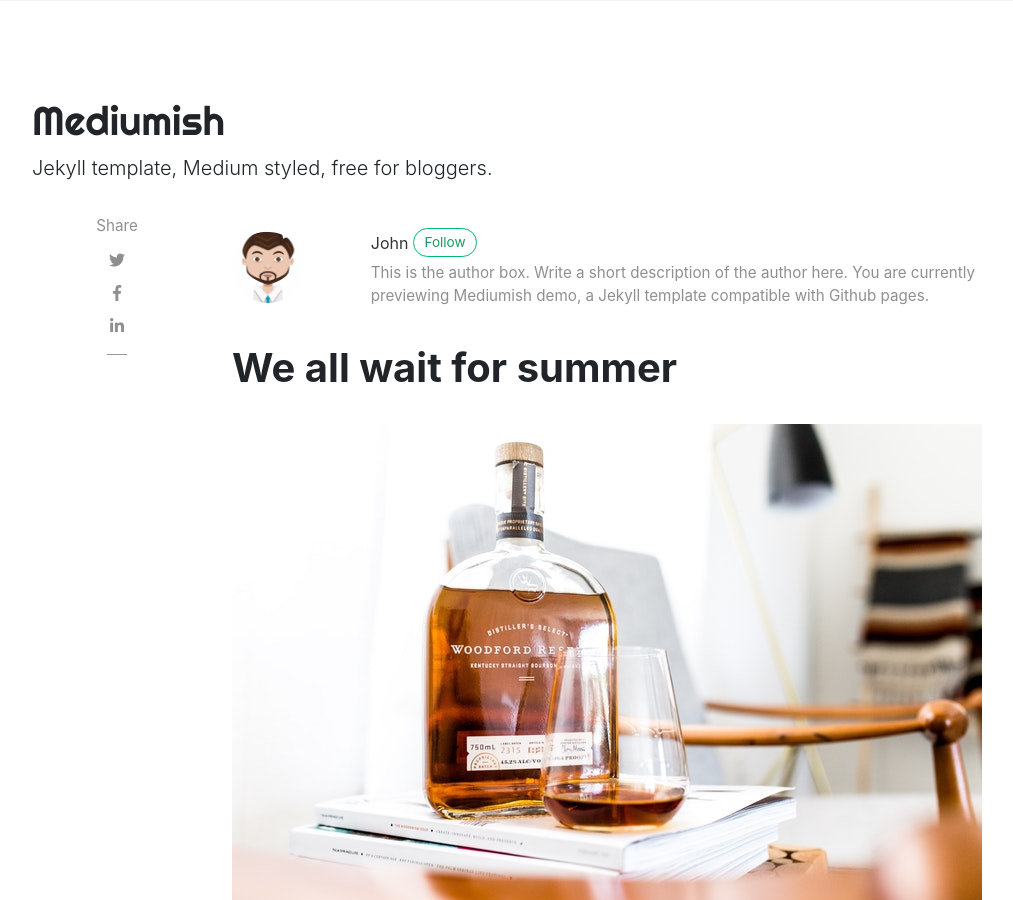
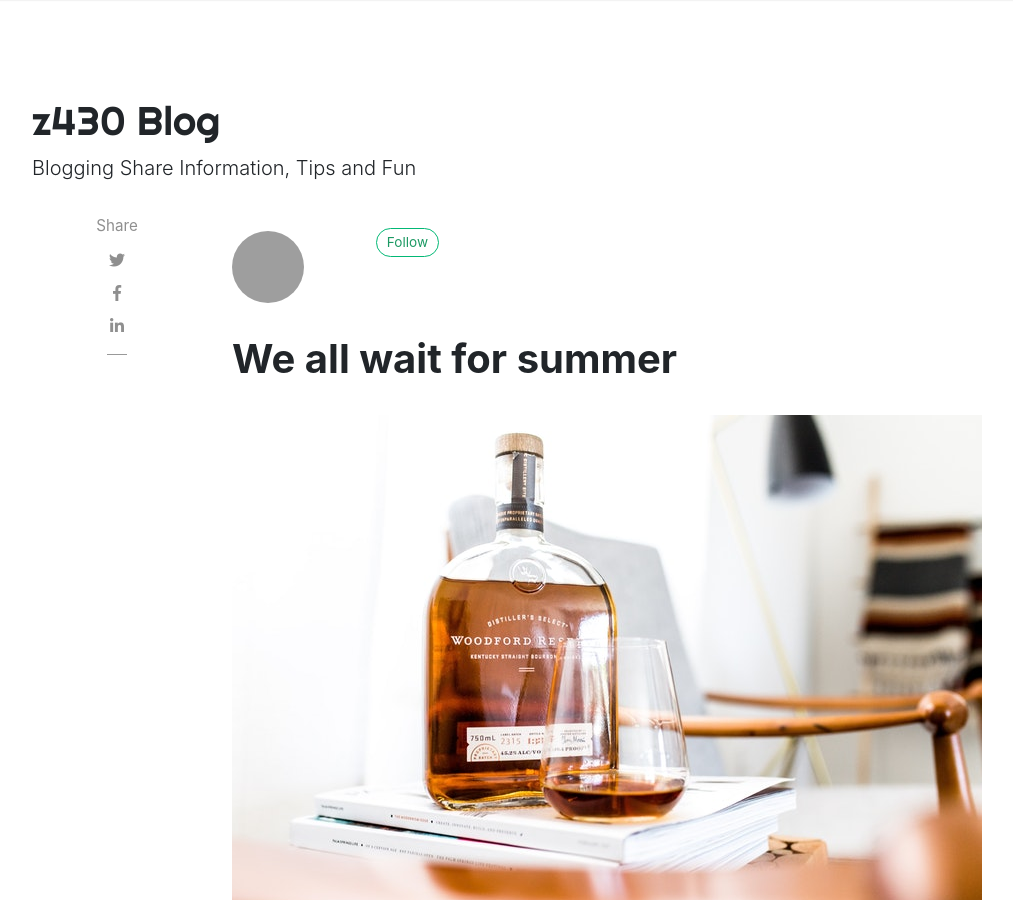
Before and after one commit to z430/z430.github.io, a Jekyll site: the page built from _posts/2018-01-12-we-all-wait-for-summer.md, in a window 1280 px wide and 900 px high. Shown: the whole window, without its empty margins (53-1066 px from the left). Built offline with Jekyll 4.4.1, drawn with Linux system fonts in a browser that asks for light colours; nearby versions of some CDN libraries; comment, search, counter and statistics services are not loaded; some of the changed text lies outside the part shown; grey boxes are pictures that could not be loaded.

Commit message:
update config file

```diff
--- a/_config.yml
+++ b/_config.yml
@@ -1,10 +1,10 @@
 # Site
-name: "Mediumish"
-title: "Mediumish"
-description: "Jekyll template, Medium styled, free for bloggers."
+name: "z430 Blog"
+title: "z430 Blog"
+description: "Blogging Share Information, Tips and Fun"
 logo: 'assets/images/logo.png'
 favicon: 'assets/images/logo.png'
-baseurl: /mediumish-theme-jekyll
+baseurl: ''
 google_analytics: 'UA-46278016-1'
 disqus: 'demowebsite'
 mailchimp-list: 'https://wowthemes.us11.list-manage.com/subscribe/post?u=8aeb20a530e124561927d3bd8&amp;id=8c3d2d214b'
@@ -13,23 +13,14 @@ permalink: /:title/
 
 # Authors
 authors:
-  sal:
-    name: Sal
-    display_name: Sal
+  mays:
+    name: Mays
+    display_name: Mays
     gravatar: e56154546cf4be74e393c62d1ae9f9d4
-    email: wowthemesnet@gmail.com
-    web: https://www.wowthemes.net
-    twitter: https://twitter.com/wowthemesnet
-    description: "Author of Mediumish, a Bootstrap Medium styled template available for WordPress, HTML, Ghost and Jekyll. You are currently previewing Jekyll template demo."
-  john:
-    name: John
-    display_name: John
-    avatar: 'assets/images/avatar.png'
-    gravatar: b1cc14991db7a456fcd761680bbc8f81
-    email: wowthemesnet@gmail.com
-    web: https://www.wowthemes.net
-    twitter: https://twitter.com/wowthemesnet
-    description: "This is the author box. Write a short description of the author here. You are currently previewing Mediumish demo, a Jekyll template compatible with Github pages."
+    email: maystya@gmail.com
+    web: https://www.z430.github.io
+    twitter: https://twitter.com/maystya
+    description: "Blog for FUN"
 
 # Plugins
 plugins:
@@ -63,8 +54,8 @@ kramdown:
 
 # Adsense (change to "enabled" to activate, also your client id and ad slot. Create a new ad unit from your Adsense account to get the slot.)
 adsense: "disabled"
-adsense-data-ad-client: "ca-pub-3412143450191416"
-adsense-data-ad-slot: "1363087678"
+adsense-data-ad-client: ""
+adsense-data-ad-slot: ""
 
 # Lazy Images ("enabled" or "disabled")
 lazyimages: "disabled"
```
